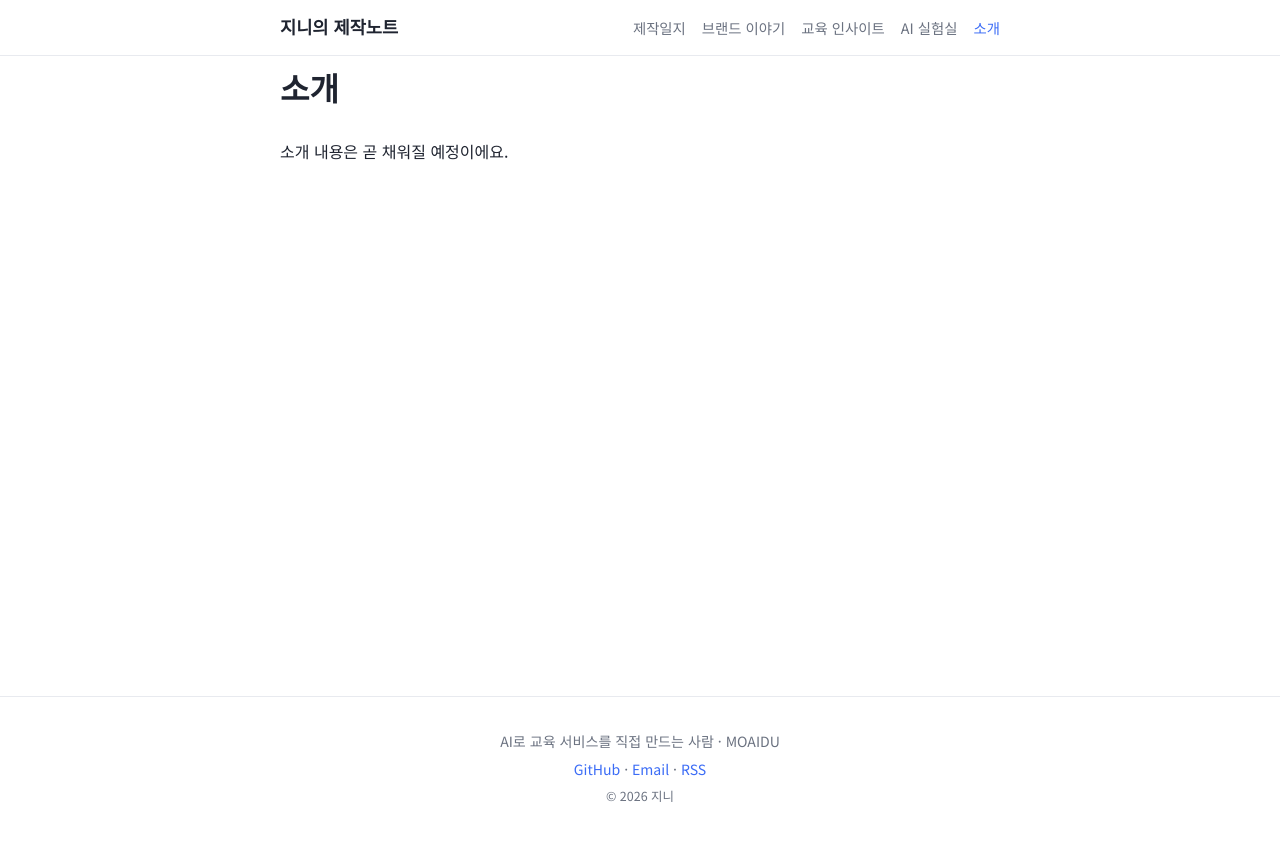
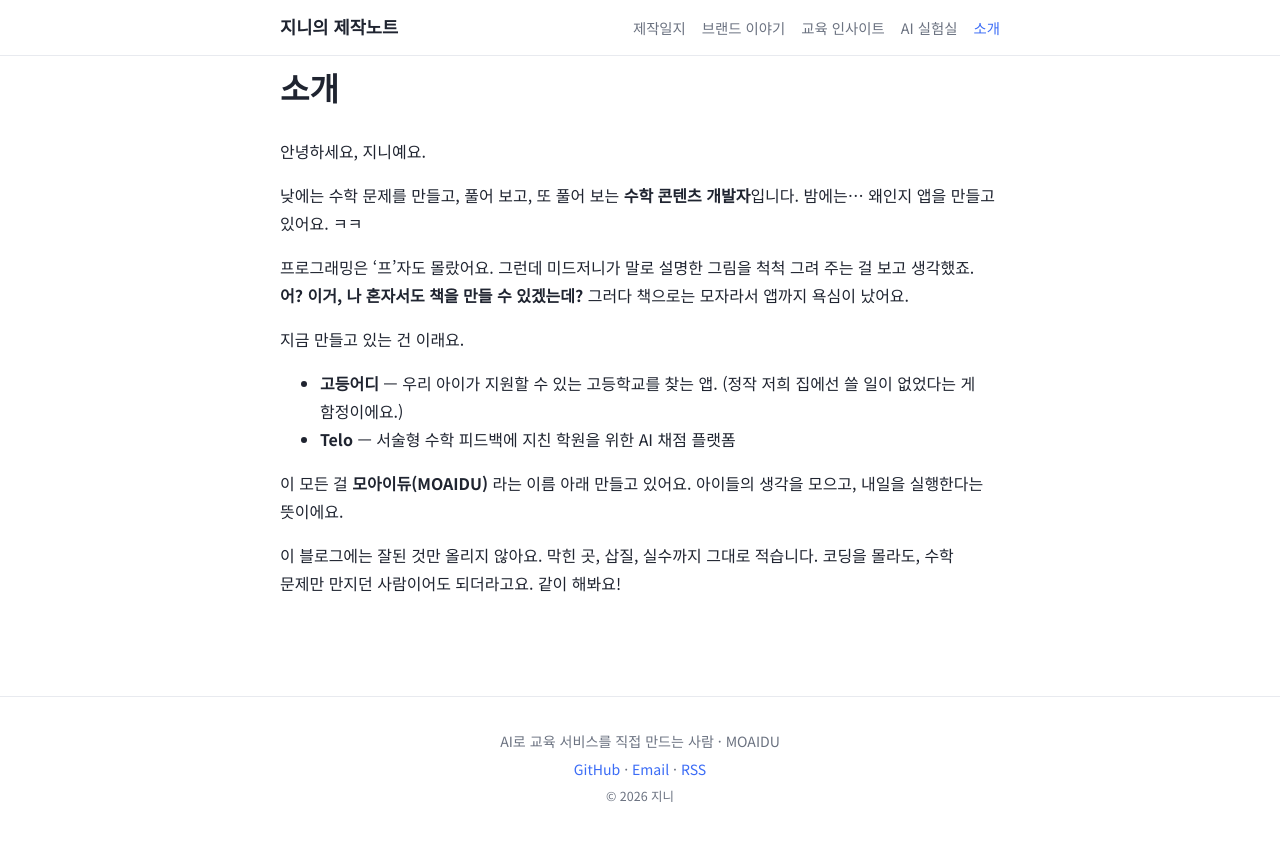
Before and after one commit to moaidu/moaidu.github.io, a Jekyll site: the page built from about.md, in a window 1280 px wide. Shown: the top 841 px of the page. Built offline with Jekyll 4.4.1, drawn with Linux system fonts in a browser that asks for light colours.

Commit message:
소개 페이지 채우기
Co-Authored-By: Claude Sonnet 5.5 <noreply@anthropic.com>

```diff
--- a/about.md
+++ b/about.md
@@ -3,4 +3,20 @@ layout: page
 title: 소개
 permalink: /about/
 ---
-소개 내용은 곧 채워질 예정이에요.
+안녕하세요, 지니예요.
+
+낮에는 수학 문제를 만들고, 풀어 보고, 또 풀어 보는 **수학 콘텐츠 개발자**입니다.
+밤에는… 왜인지 앱을 만들고 있어요. ㅋㅋ
+
+프로그래밍은 '프'자도 몰랐어요. 그런데 미드저니가 말로 설명한 그림을 척척 그려 주는 걸 보고 생각했죠.
+**어? 이거, 나 혼자서도 책을 만들 수 있겠는데?** 그러다 책으로는 모자라서 앱까지 욕심이 났어요.
+
+지금 만들고 있는 건 이래요.
+
+- **고등어디** — 우리 아이가 지원할 수 있는 고등학교를 찾는 앱. (정작 저희 집에선 쓸 일이 없었다는 게 함정이에요.)
+- **Telo** — 서술형 수학 피드백에 지친 학원을 위한 AI 채점 플랫폼
+
+이 모든 걸 **모아이듀(MOAIDU)** 라는 이름 아래 만들고 있어요. 아이들의 생각을 모으고, 내일을 실행한다는 뜻이에요.
+
+이 블로그에는 잘된 것만 올리지 않아요. 막힌 곳, 삽질, 실수까지 그대로 적습니다.
+코딩을 몰라도, 수학 문제만 만지던 사람이어도 되더라고요. 같이 해봐요!
```
